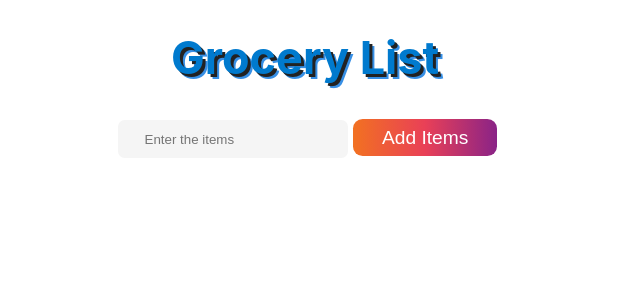
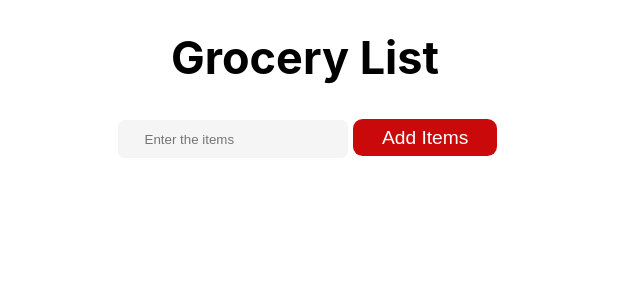
Before and after one commit to ArslanRama/Grocery-List-React, a React (Create React App) app: page / in a window 1280 px wide. Shown: the top 300 px of the page, without its empty margins (335-975 px from the left). Built offline with nearby package versions, Linux system fonts and the light colour scheme.

Commit message:
img will be added soon

```diff
--- a/src/App.css
+++ b/src/App.css
@@ -10,7 +10,6 @@
 }
 
 h1{
-  text-shadow : 3px 3px 0px #222, 5px 5px 0px #378fe5; color : #007ACE;
   font-size: 45px;
 }
 .App-logo {
@@ -55,31 +54,19 @@ h1{
   border-radius: 0.5em;
   border: none;
   color: #fff;
-  background: #8a2387;
-  background: -webkit-linear-gradient(
-    to right,
-    #f27121,
-    #e94057,
-    #8a2387
-  ); /* Chrome 10-25, Safari 5.1-6 */
-  background: linear-gradient(
-    to right,
-    #f27121,
-    #e94057,
-    #8a2387
-  ); /* W3C, IE 10+/ Edge, Firefox 16+, Chrome 26+, Opera 12+, Safari 7+ */
+  background: #ca0a0a;
   outline: none;
   padding: 0.3rem 1.8rem 0.3rem 1.8rem;
 }
 
 .btn:hover {
-  filter: brightness(110%);
+  filter: brightness(150%);
   border: none;
   outline: 0;
 }
 
 .btn:focus {
-  filter: brightness(110%);
+  filter: brightness(150%);
   border: none;
   outline: 0;
 }
```
